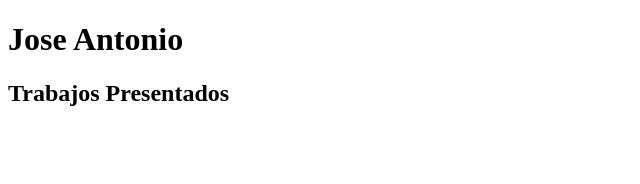
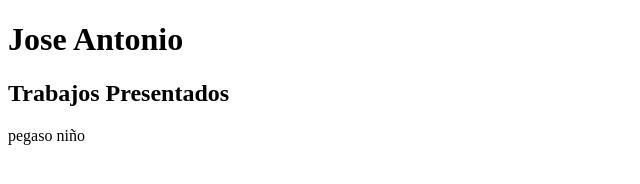
Before and after one commit to joseaholgado/trabajo-publico2, a plain HTML site: page index.html in a window 1280 px wide. Shown: the whole page, without its empty margins (0-640 px from the left). Drawn offline with Linux system fonts and the light colour scheme.

Commit message:
Update index.html

```diff
--- a/index.html
+++ b/index.html
@@ -9,7 +9,7 @@
 <body>
     <h1>Jose Antonio</h1>
     <h2>Trabajos Presentados</h2>
-
+    <p>pegaso niño</p>
 
 </body>
 </html>
```
